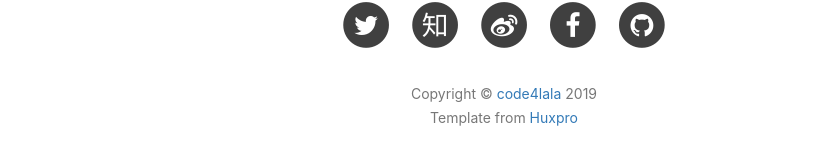
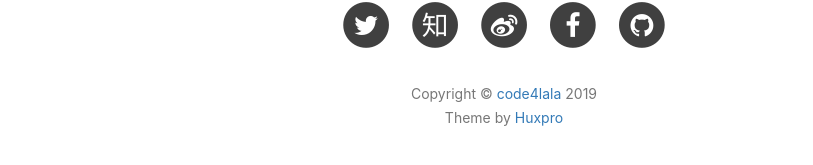
Before and after one commit to code4lala/code4lala.github.io, a Jekyll site: the page built from index.html, in a window 1280 px wide and 900 px high, scrolled down 2009 px. Shown: the part 678-843 px from the top of the window, without its empty margins (136-949 px from the left). Built offline with Jekyll 4.4.1, drawn with Linux system fonts in a browser that asks for light colours; nearby versions of some CDN libraries; the list of posts is cut into pages by our own code; comment, search, counter and statistics services are not loaded.

Commit message:
change footer theme by

```diff
--- a/_includes/footer.html
+++ b/_includes/footer.html
@@ -8,7 +8,7 @@
 
                 <p class="copyright text-muted">
                     Copyright &copy; <a href="http://code4lala.vip">{{ site.title }}</a> {{ site.time | date: '%Y' }}<br>
-					Template from <a href="https://github.com/Huxpro/huxpro.github.io/">Huxpro</a>
+					Theme by <a href="https://github.com/Huxpro/huxpro.github.io/">Huxpro</a>
 					<!--
 					 |
                     <iframe
```
